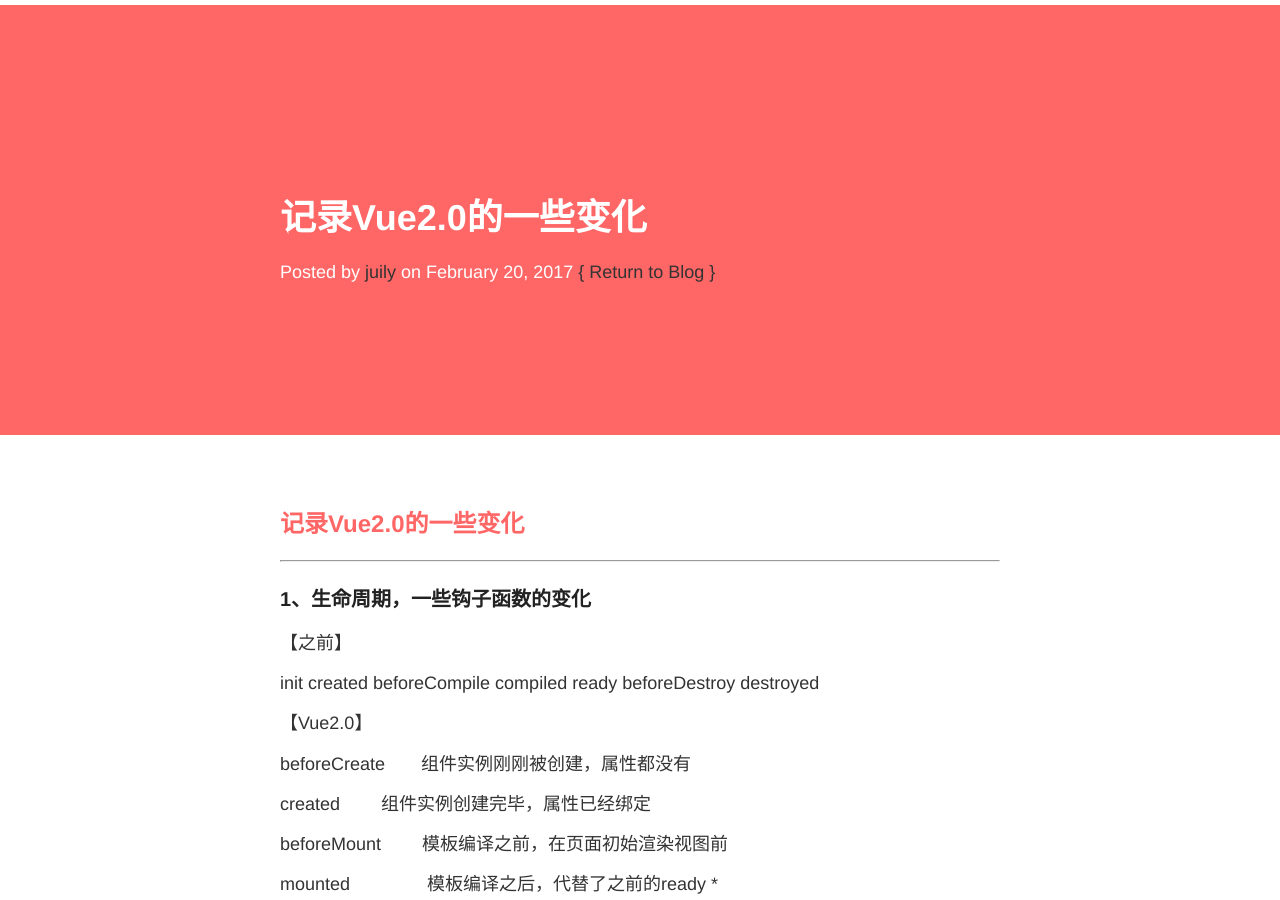
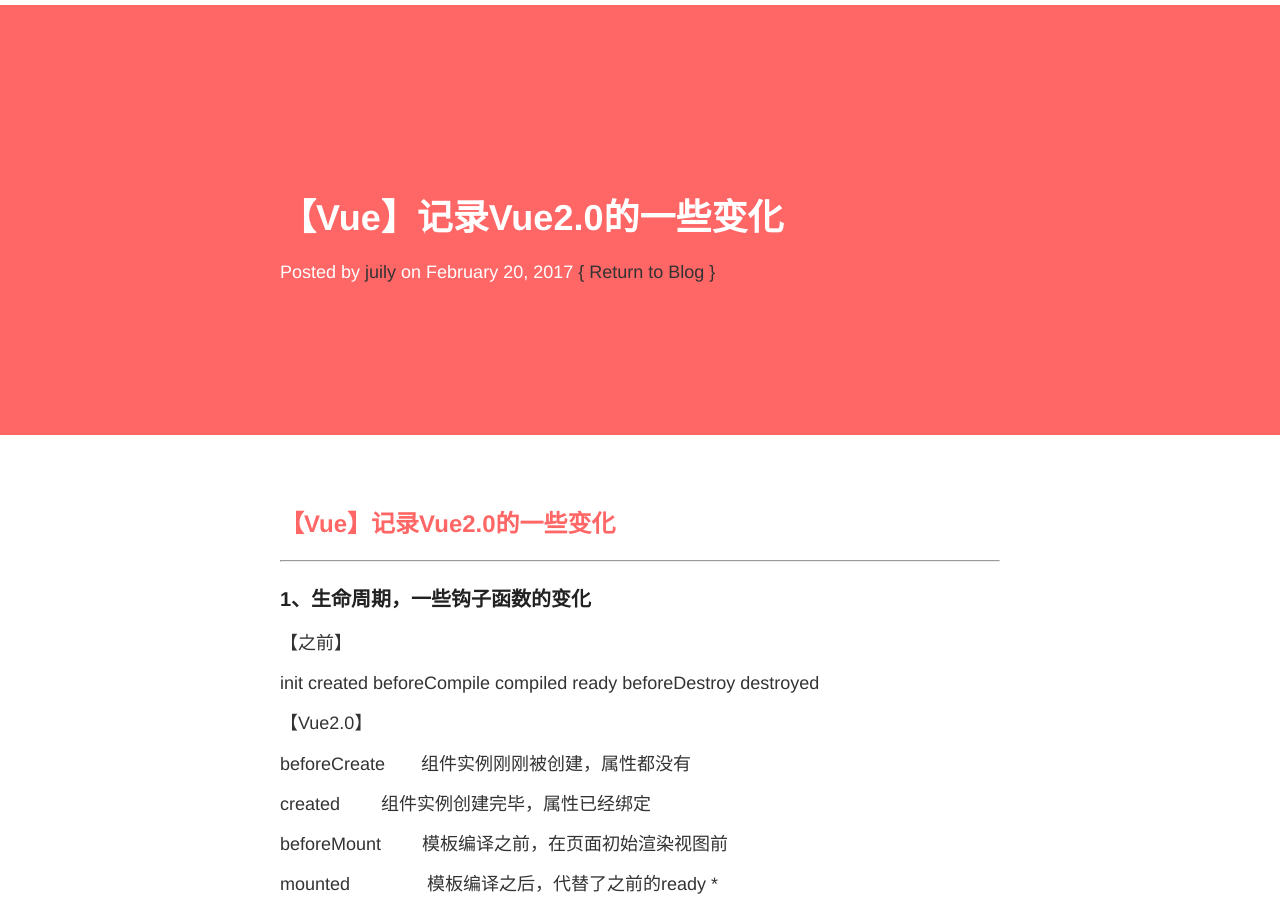
Before and after one commit to juilyhui/juilyhui.github.io, a Jekyll site: the page built from _posts/2017-02-20-vue2.0.md, in a window 1280 px wide and 900 px high. Built offline with Jekyll 4.4.1, drawn with Linux system fonts in a browser that asks for light colours; nearby versions of some CDN libraries.

Commit message:
hui; vue2.0 fix

```diff
--- a/_posts/2017-02-20-vue2.0.md
+++ b/_posts/2017-02-20-vue2.0.md
@@ -1,9 +1,9 @@
 ---
 layout: post
-title: 记录Vue2.0的一些变化
+title: 【Vue】记录Vue2.0的一些变化
 author: juily
 ---
-## 记录Vue2.0的一些变化
+## 【Vue】记录Vue2.0的一些变化
 -----
 ### 1、生命周期，一些钩子函数的变化
 
```
